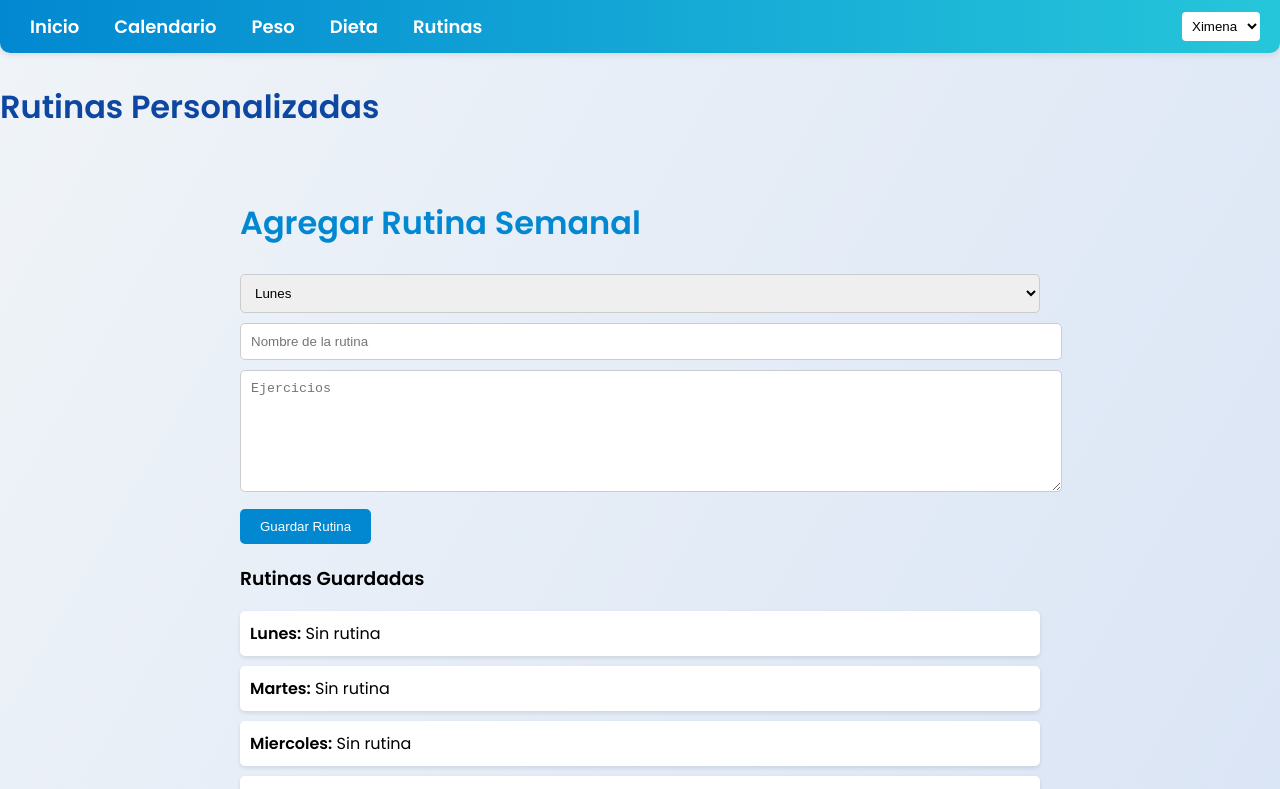
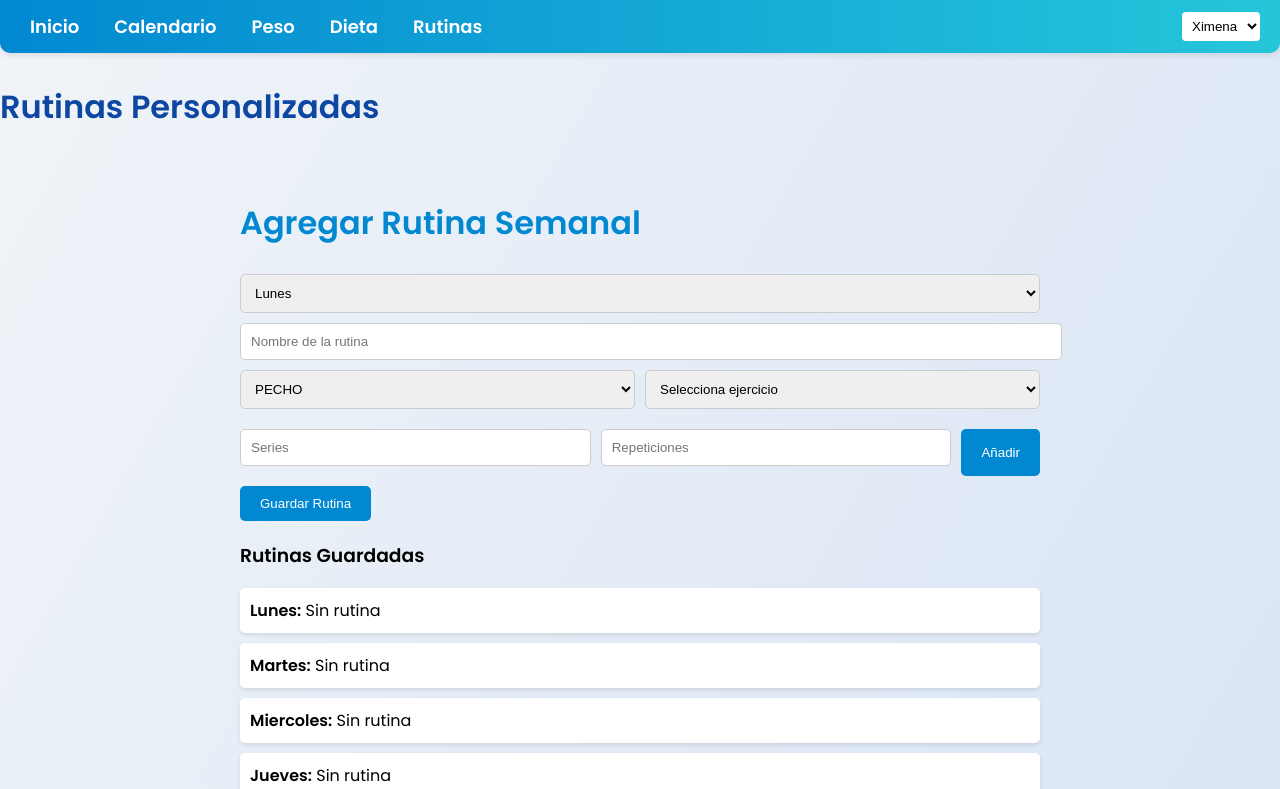
Before and after one commit to Jamon1405/Reto90Dias, a Next.js app: page /routine in a window 1280 px wide. Shown: the top 789 px of the page. Built offline with nearby package versions, Linux system fonts and the light colour scheme.

Commit message:
Add structured routine builder with exercise data

```diff
--- a/src/components/RoutineManager.js
+++ b/src/components/RoutineManager.js
@@ -1,6 +1,7 @@
 'use client';
 import { useState, useEffect } from 'react';
 import useCurrentUser from '../hooks/useCurrentUser';
+import exercisesData from '../data/exercises';
 
 const weekdays = ['lunes', 'martes', 'miercoles', 'jueves', 'viernes', 'sabado', 'domingo'];
 
@@ -8,7 +9,12 @@ const RoutineManager = () => {
   const user = useCurrentUser();
   const [weekday, setWeekday] = useState('lunes');
   const [routineName, setRoutineName] = useState('');
-  const [exercises, setExercises] = useState('');
+  const muscleGroups = Object.keys(exercisesData);
+  const [selectedGroup, setSelectedGroup] = useState(muscleGroups[0]);
+  const [selectedExercise, setSelectedExercise] = useState('');
+  const [sets, setSets] = useState('');
+  const [reps, setReps] = useState('');
+  const [routineExercises, setRoutineExercises] = useState([]);
   const [routines, setRoutines] = useState({});
 
   useEffect(() => {
@@ -25,12 +31,26 @@ const RoutineManager = () => {
     return () => window.removeEventListener('routinesUpdated', handler);
   }, [user]);
 
+  const addExercise = () => {
+    if (selectedExercise && sets && reps) {
+      setRoutineExercises((prev) => [
+        ...prev,
+        { group: selectedGroup, name: selectedExercise, sets, reps },
+      ]);
+      setSets('');
+      setReps('');
+    }
+  };
+
   const handleSave = () => {
-    if (routineName.trim()) {
-      const updated = { ...routines, [weekday]: { name: routineName, exercises } };
+    if (routineName.trim() && routineExercises.length > 0) {
+      const updated = {
+        ...routines,
+        [weekday]: { name: routineName, exercises: routineExercises },
+      };
       setRoutines(updated);
       setRoutineName('');
-      setExercises('');
+      setRoutineExercises([]);
       localStorage.setItem(`weeklyRoutines_${user}`, JSON.stringify(updated));
       window.dispatchEvent(new Event('routinesUpdated'));
     }
@@ -52,12 +72,64 @@ const RoutineManager = () => {
         onChange={(e) => setRoutineName(e.target.value)}
         placeholder="Nombre de la rutina"
       />
-      <textarea
-        style={{ ...inputStyle, height: '100px' }}
-        value={exercises}
-        onChange={(e) => setExercises(e.target.value)}
-        placeholder="Ejercicios"
-      />
+      <div style={{ display: 'flex', gap: '10px', marginBottom: '10px' }}>
+        <select
+          value={selectedGroup}
+          onChange={(e) => {
+            setSelectedGroup(e.target.value);
+            setSelectedExercise('');
+          }}
+          style={inputStyle}
+        >
+          {muscleGroups.map((group) => (
+            <option key={group} value={group}>
+              {group}
+            </option>
+          ))}
+        </select>
+        <select
+          value={selectedExercise}
+          onChange={(e) => setSelectedExercise(e.target.value)}
+          style={inputStyle}
+        >
+          <option value="" disabled>
+            Selecciona ejercicio
+          </option>
+          {exercisesData[selectedGroup].map((ex) => (
+            <option key={ex.name} value={ex.name}>
+              {ex.name}
+            </option>
+          ))}
+        </select>
+      </div>
+      <div style={{ display: 'flex', gap: '10px', marginBottom: '10px' }}>
+        <input
+          style={{ ...inputStyle, flex: 1 }}
+          type="number"
+          value={sets}
+          onChange={(e) => setSets(e.target.value)}
+          placeholder="Series"
+        />
+        <input
+          style={{ ...inputStyle, flex: 1 }}
+          type="number"
+          value={reps}
+          onChange={(e) => setReps(e.target.value)}
+          placeholder="Repeticiones"
+        />
+        <button type="button" style={buttonStyle} onClick={addExercise}>
+          Añadir
+        </button>
+      </div>
+      {routineExercises.length > 0 && (
+        <ul style={{ listStyle: 'none', padding: 0 }}>
+          {routineExercises.map((ex, idx) => (
+            <li key={idx} style={routineStyle}>
+              {ex.name} - {ex.sets}x{ex.reps}
+            </li>
+          ))}
+        </ul>
+      )}
       <button style={buttonStyle} onClick={handleSave}>
         Guardar Rutina
       </button>
@@ -69,7 +141,15 @@ const RoutineManager = () => {
             {routines[day] ? (
               <>
                 <span>{routines[day].name}</span>
-                <p>{routines[day].exercises}</p>
+                <ul style={{ listStyle: 'disc', marginLeft: '20px' }}>
+                  {Array.isArray(routines[day].exercises)
+                    ? routines[day].exercises.map((ex, i) => (
+                        <li key={i}>
+                          {ex.name} - {ex.sets}x{ex.reps}
+                        </li>
+                      ))
+                    : <li>{routines[day].exercises}</li>}
+                </ul>
               </>
             ) : (
               <span>Sin rutina</span>
--- /dev/null
+++ b/src/data/exercises.js
@@ -0,0 +1,80 @@
+const exercises = {
+  PECHO: [
+    { name: 'Press de banca con barra', equipment: 'Peso libre', muscles: 'Pectorales medios' },
+    { name: 'Press inclinado con mancuernas', equipment: 'Peso libre', muscles: 'Pectorales superiores' },
+    { name: 'Press declinado con barra', equipment: 'Peso libre', muscles: 'Pectorales inferiores' },
+    { name: 'Aperturas con mancuernas', equipment: 'Peso libre', muscles: 'Pectorales internos y estiramiento' },
+    { name: 'Cruce en poleas', equipment: 'Máquina', muscles: 'Pectorales' },
+    { name: 'Peck deck', equipment: 'Máquina', muscles: 'Pectorales' },
+    { name: 'Press en máquina sentado', equipment: 'Máquina', muscles: 'Pectorales' },
+  ],
+  ESPALDA: [
+    { name: 'Peso muerto convencional', equipment: 'Peso libre', muscles: 'Espalda baja, glúteos, isquiotibiales' },
+    { name: 'Remo con barra', equipment: 'Peso libre', muscles: 'Dorsales, romboides' },
+    { name: 'Remo con mancuerna', equipment: 'Peso libre', muscles: 'Dorsales' },
+    { name: 'Remo en máquina Hammer', equipment: 'Máquina', muscles: 'Dorsales medios' },
+    { name: 'Remo sentado en polea', equipment: 'Máquina', muscles: 'Dorsales' },
+    { name: 'Jalón al pecho', equipment: 'Máquina', muscles: 'Dorsal ancho' },
+    { name: 'Pullover con mancuerna', equipment: 'Peso libre', muscles: 'Dorsal ancho' },
+    { name: 'Pullover en polea', equipment: 'Máquina', muscles: 'Dorsales, pectorales' },
+    { name: 'Buenos días con barra', equipment: 'Peso libre', muscles: 'Espalda baja' },
+  ],
+  PIERNA: [
+    { name: 'Sentadilla con barra', equipment: 'Peso libre', muscles: 'Cuádriceps, glúteos' },
+    { name: 'Sentadilla frontal con barra', equipment: 'Peso libre', muscles: 'Cuádriceps' },
+    { name: 'Prensa de pierna', equipment: 'Máquina', muscles: 'Cuádriceps, glúteos' },
+    { name: 'Curl femoral tumbado', equipment: 'Máquina', muscles: 'Isquiotibiales' },
+    { name: 'Curl femoral sentado', equipment: 'Máquina', muscles: 'Isquiotibiales' },
+    { name: 'Extensión de piernas', equipment: 'Máquina', muscles: 'Cuádriceps' },
+    { name: 'Hip thrust con barra', equipment: 'Peso libre', muscles: 'Glúteo mayor' },
+    { name: 'Zancadas con mancuernas', equipment: 'Peso libre', muscles: 'Cuádriceps, glúteos' },
+    { name: 'Sentadilla Hack', equipment: 'Máquina', muscles: 'Cuádriceps' },
+    { name: 'Sentadilla búlgara', equipment: 'Peso libre', muscles: 'Glúteos, cuádriceps' },
+    { name: 'Elevación de talones de pie', equipment: 'Máquina', muscles: 'Gemelos' },
+    { name: 'Elevación de talones sentado', equipment: 'Máquina', muscles: 'Sóleo' },
+    { name: 'Abducción de cadera', equipment: 'Máquina', muscles: 'Glúteo medio' },
+    { name: 'Aducción de cadera', equipment: 'Máquina', muscles: 'Aductores' },
+  ],
+  HOMBRO: [
+    { name: 'Press militar con barra', equipment: 'Peso libre', muscles: 'Deltoides anterior' },
+    { name: 'Press con mancuernas', equipment: 'Peso libre', muscles: 'Deltoides anterior y medio' },
+    { name: 'Press Arnold', equipment: 'Peso libre', muscles: 'Deltoides completo' },
+    { name: 'Elevaciones laterales', equipment: 'Peso libre', muscles: 'Deltoides lateral' },
+    { name: 'Elevaciones frontales', equipment: 'Peso libre', muscles: 'Deltoides anterior' },
+    { name: 'Pájaros', equipment: 'Peso libre', muscles: 'Deltoides posterior' },
+    { name: 'Face pull en polea', equipment: 'Máquina', muscles: 'Deltoides posterior, trapecio medio' },
+    { name: 'Press en máquina', equipment: 'Máquina', muscles: 'Deltoides' },
+    { name: 'Elevaciones en máquina', equipment: 'Máquina', muscles: 'Deltoides lateral' },
+    { name: 'Reverse pec-deck', equipment: 'Máquina', muscles: 'Deltoides posterior' },
+  ],
+  BÍCEPS: [
+    { name: 'Curl con barra Z', equipment: 'Peso libre', muscles: 'Bíceps braquial' },
+    { name: 'Curl alterno con mancuernas', equipment: 'Peso libre', muscles: 'Bíceps' },
+    { name: 'Curl martillo', equipment: 'Peso libre', muscles: 'Braquial, antebrazo' },
+    { name: 'Curl concentrado', equipment: 'Peso libre', muscles: 'Bíceps' },
+    { name: 'Curl en banco Scott', equipment: 'Peso libre', muscles: 'Bíceps' },
+    { name: 'Curl en polea baja', equipment: 'Máquina', muscles: 'Bíceps' },
+    { name: 'Curl con cuerda en polea', equipment: 'Máquina', muscles: 'Braquial' },
+    { name: 'Curl invertido con barra', equipment: 'Peso libre', muscles: 'Braquiorradial' },
+  ],
+  TRÍCEPS: [
+    { name: 'Press cerrado con barra', equipment: 'Peso libre', muscles: 'Tríceps' },
+    { name: 'Rompecráneos con barra EZ', equipment: 'Peso libre', muscles: 'Tríceps' },
+    { name: 'Extensión con mancuerna sobre cabeza', equipment: 'Peso libre', muscles: 'Tríceps' },
+    { name: 'Kickback con mancuerna', equipment: 'Peso libre', muscles: 'Tríceps' },
+    { name: 'Fondos asistidos', equipment: 'Máquina', muscles: 'Tríceps' },
+    { name: 'Extensión en polea con barra', equipment: 'Máquina', muscles: 'Tríceps' },
+    { name: 'Extensión con cuerda en polea', equipment: 'Máquina', muscles: 'Tríceps' },
+    { name: 'Extensión en polea por encima', equipment: 'Máquina', muscles: 'Tríceps (cabeza larga)' },
+  ],
+  ABDOMEN: [
+    { name: 'Crunch en máquina', equipment: 'Máquina', muscles: 'Recto abdominal' },
+    { name: 'Crunch en polea', equipment: 'Máquina', muscles: 'Recto abdominal' },
+    { name: 'Crunch declinado con peso', equipment: 'Peso libre', muscles: 'Recto abdominal' },
+    { name: 'Encogimiento lateral con mancuerna', equipment: 'Peso libre', muscles: 'Oblicuos' },
+    { name: 'Giro ruso con disco', equipment: 'Peso libre', muscles: 'Oblicuos, core' },
+    { name: 'Rotación de torso en máquina', equipment: 'Máquina', muscles: 'Oblicuos' },
+  ],
+};
+
+export default exercises;
```
Also changed, not shown: src/components/Calendar.js (+11 -1 lines).
